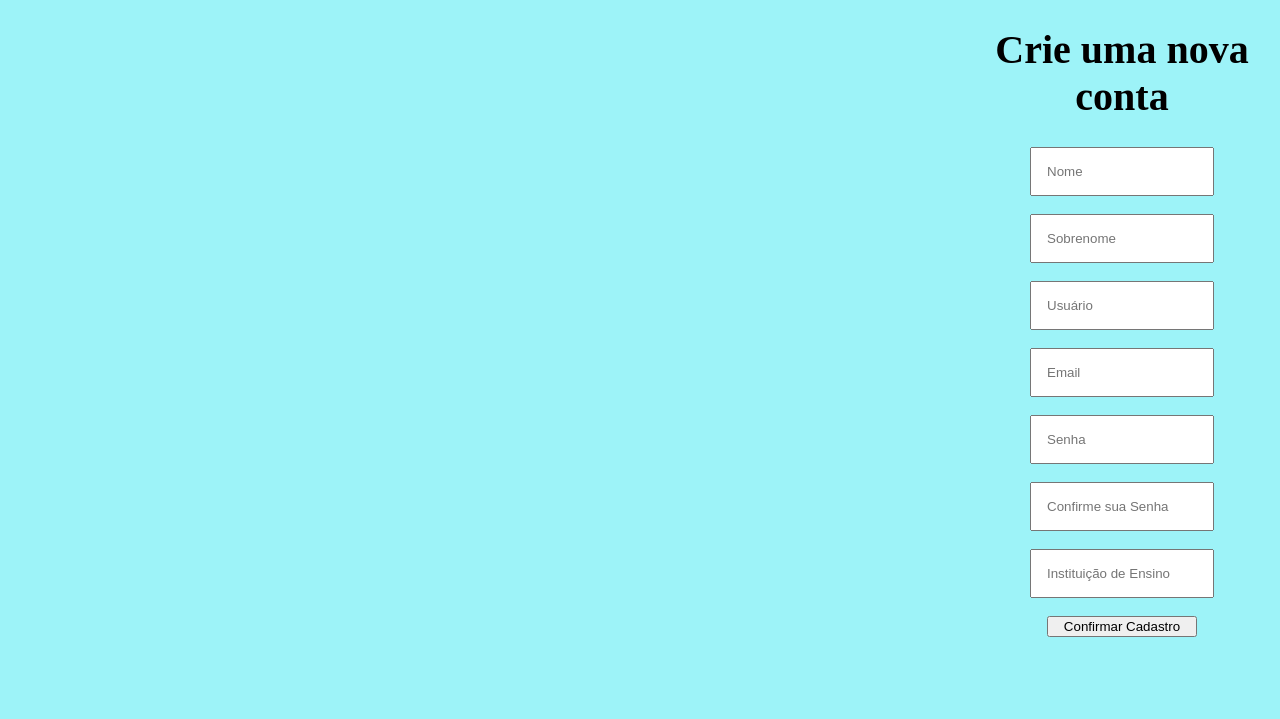
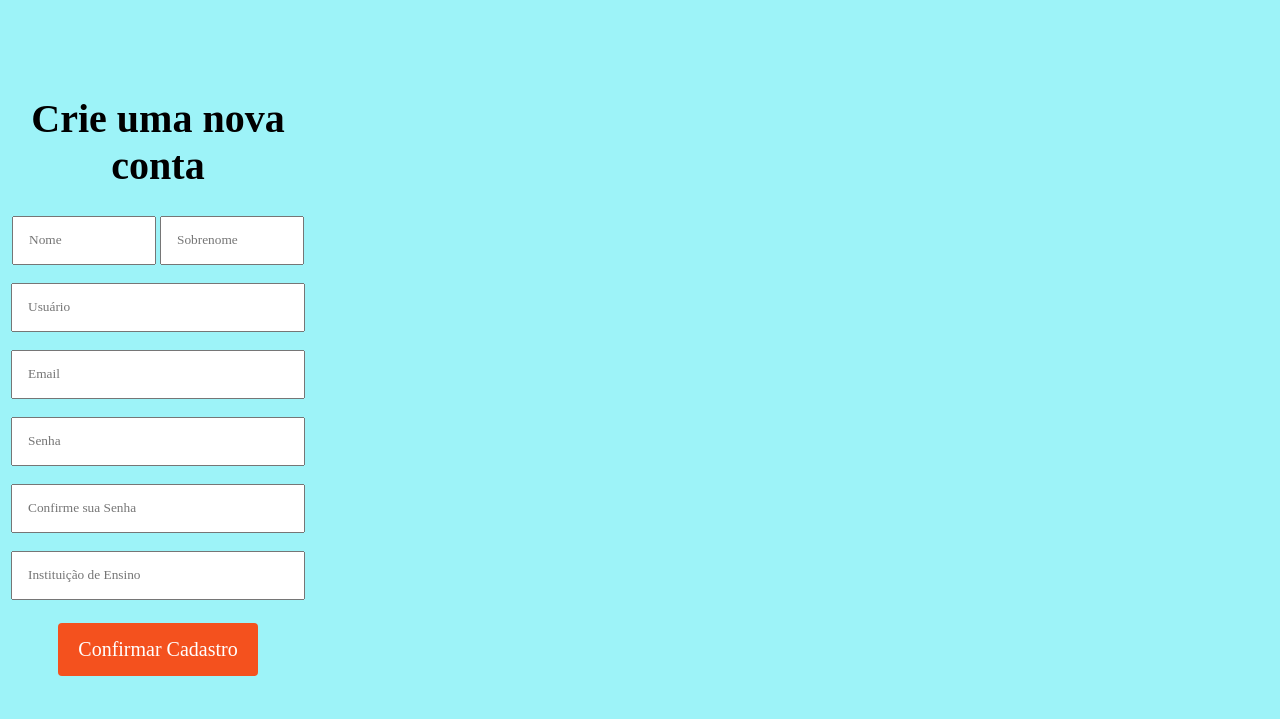
Before and after one commit to cp2-dc-info-projeto-final-2018/requisitos-cotton-candy, a PHP site: page /Inicio.html in a window 1280 px wide. Shown: the part 890-1609 px from the top of the page. After the commit the page ends 1566 px from the top, so only its background shows below. Run offline with PHP 8.4, Linux system fonts and the light colour scheme.

Commit message:
Add files via upload

```diff
--- a/Inicio.html
+++ b/Inicio.html
@@ -8,14 +8,14 @@
       <link rel="stylesheet" href="styles.css">
 
     </head>
-    <body>
+    <body style="overflow:hidden;">
+      <div>
+      <header class="cabeçalho">
+        <form align="right" class="login" method="post" action="Login.php">
 
-      <header class="cabeçalho">
-        <form align="right" class="login" method="post">
-
-          <div> <label> Usuário </label><input  id="usuario" type="text" name="usuario" placeholder="ex: Ygor" minlength=3 maxlength=12 required></div>
-           <div> <label> Senha </label> <input id="senha" type="password" name="senha" placeholder="*****" minlength=3 maxlength=12 required></div>
-          <input id="loginbutton" type="submit" name="entrar" value="entrar">
+          <div id="divusuario"> <label class="loginlabel"> Usuário  </label><input  id="usuario" type="text" name="usuario" placeholder="ex: Ygor" minlength=3 maxlength=12 required></div>
+          <div id="divsenha"> <label class="loginlabel"> Senha  </label> <input id="senha" type="password" name="senha" placeholder="*****" minlength=3 maxlength=12 required></div>
+          <button id="loginbutton" type="submit" name="entrar" style="vertical-align:middle"><span>Entrar</span></button>
 
         </form>
       </header><br>
@@ -26,17 +26,18 @@
       <div id="cadastro">
 
         <h1 id="titulocadastro">Crie uma nova conta</h1>
-        <form class="cadastro" method="post" action="Projeto Final\requisitos-cotton-candy-master\Cadastro.php">
+        <form class="cadastro" method="post" action="Cadastro.php">
 
-          <input class="cadastroinput" type="text" name="nome" placeholder="Nome" minlength=3 maxlength=12 required/><br><br>
-          <input class="cadastroinput" type="text" name="sobrenome" placeholder="Sobrenome" minlength=3 maxlength=12 required/><br><br>
+          <input class="cadastronome" type="text" name="nome" placeholder="Nome" minlength=3 maxlength=12 required/>
+          <input class="cadastronome" type="text" name="sobrenome" placeholder="Sobrenome" minlength=3 maxlength=12 required/><br><br>
           <input class="cadastroinput" type="text" name="usuario" placeholder="Usuário" minlength=3 maxlength=12 required><br><br>
           <input class="cadastroinput" type="email" name="email" placeholder="Email" required><br><br>
           <input class="cadastroinput" type="password" name="senha" placeholder="Senha" minlength=3 maxlength=60 required><br><br>
           <input class="cadastroinput" type="password" name="confsenha" minlength=3 placeholder="Confirme sua Senha" maxlength=60 required><br><br>
           <input class="cadastroinput" type="text" name="instituicao" placeholder="Instituição de Ensino" minlength=3 maxlength=12 required><br><br>
-          <input class="cadastrobutton" type="submit" name="cadastro" value="Confirmar Cadastro">
+          <button id="cadastrobutton" type="submit" name="cadastro" style="vertical-align:middle"><span>Confirmar Cadastro</span></button>
 
+        </form>
       </div>
 
     </body>
--- a/styles.css
+++ b/styles.css
@@ -1,7 +1,44 @@
+
+  body {
+    background-color: #9DF3F8;
+    background-size: contain;
+    background-repeat: no-repeat;
+  }
+
+  #inicio {
+   float: left;
+   width: 1200px;
+   height: 800px;
+  }
+
+  .loginlabel{
+    padding: 5px;
+    font-family: Century Gothic;
+  }
+
+  #divusuario{
+    width: 50px;
+ }
+
+  #divsenha{
+    width: 10px;
+  }
+
+  #usuario{
+    padding: 5px;
+    font-family: Century Gothic;
+    width: 200px;
+  }
+
+  #senha{
+    padding: 5px;
+    font-family: Century Gothic;
+    width: 200px;
+  }
+
   #cadastro {
     width: 300px;
     height: 720px;
-    float: right;
     text-align: center;
   }
 
@@ -11,51 +48,98 @@
     text-align: center;
   }
 
-  input {
-    width: 150px;
+  .cadastroinput{
+    height: 15px;
+    width: 260px;
+    padding: 15px;
+    font-family: Century Gothic;
   }
 
-  #inicio {
-
-    float: left;
-    width: 1200px;
-    height: 800px;
-    background-image: url(fotoinicial.jpg);
-    background-repeat: no-repeat;
+  .cadastronome{
+    height: 15px;
+    width: 110px;
+    padding: 15px;
+    font-family: Century Gothic;
   }
 
- body {
-  background-color: #9DF3F8;
-  background-size: contain;
-  background-repeat: no-repeat;
- }
+  #loginbutton{
+    display: inline-block;
+    border-radius: 4px;
+    background-color: #f4511e;
+    border: none;
+    color: #FFFFFF;
+    text-align: center;
+    font-size: 20px;
+    padding: 15px;
+    width: 200px;
+    transition: all 0.5s;
+    cursor: pointer;
+    margin: 5px;
+    font-family: Century Gothic;
+  }
 
- #cabeçalho {
-     width: 800px;
+  #cadastrobutton{
+    display: inline-block;
+    border-radius: 4px;
+    background-color: #f4511e;
+    border: none;
+    color: #FFFFFF;
+    text-align: center;
+    font-size: 20px;
+    padding: 15px;
+    width: 200px;
+    transition: all 0.5s;
+    cursor: pointer;
+    margin: 5px;
+    font-family: Century Gothic;
+  }
 
+  #loginbutton span {
+    cursor: pointer;
+    display: inline-block;
+    position: relative;
+    transition: 0.5s;
+  }
 
- }
+  #cadastrobutton span {
+    cursor: pointer;
+    display: inline-block;
+    position: relative;
+    transition: 0.5s;
+  }
 
-.cadastroinput{
-  padding: 15px;
-}
+  #loginbutton span:after {
+    content: '\00bb';
+    position: absolute;
+    opacity: 0;
+    top: 0;
+    right: -20px;
+    transition: 0.5s;
+  }
 
-.usuario{
-  padding: 5px;
-  font-family: Century Gothic;
-  width: 200px;
-  padding-right: 100px;
-}
+  #cadastrobutton span:after {
+    content: '\00bb';
+    position: absolute;
+    opacity: 0;
+    top: 0;
+    right: -20px;
+    transition: 0.5s;
+  }
 
-.senha{
-  padding: 5px;
-  font-family: Century Gothic;
-  width: 200px;
-  padding-right: 100px;
-}
+  #loginbutton:hover span {
+    padding-right: 25px;
+  }
 
-.loginbutton{
-  padding: 5px;
-  font-family: Century Gothic;
+  #cadastrobutton:hover span {
+    padding-right: 25px;
+  }
 
-}
+  #loginbutton:hover span:after {
+    opacity: 1;
+    right: 0;
+  }
+
+  #cadastrobutton:hover span:after {
+    opacity: 1;
+    right: 0;
+  }
```
